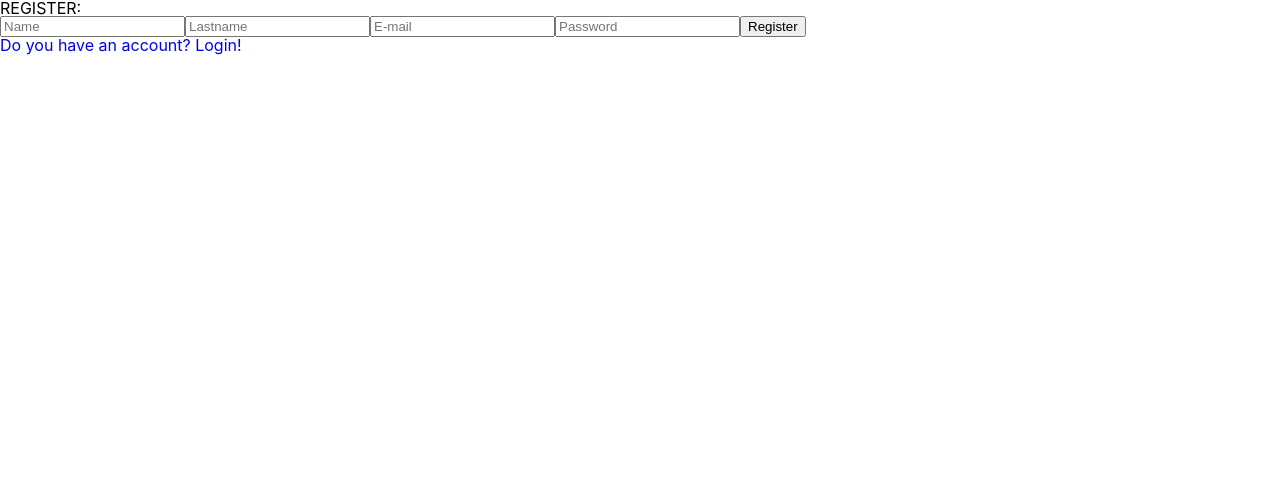
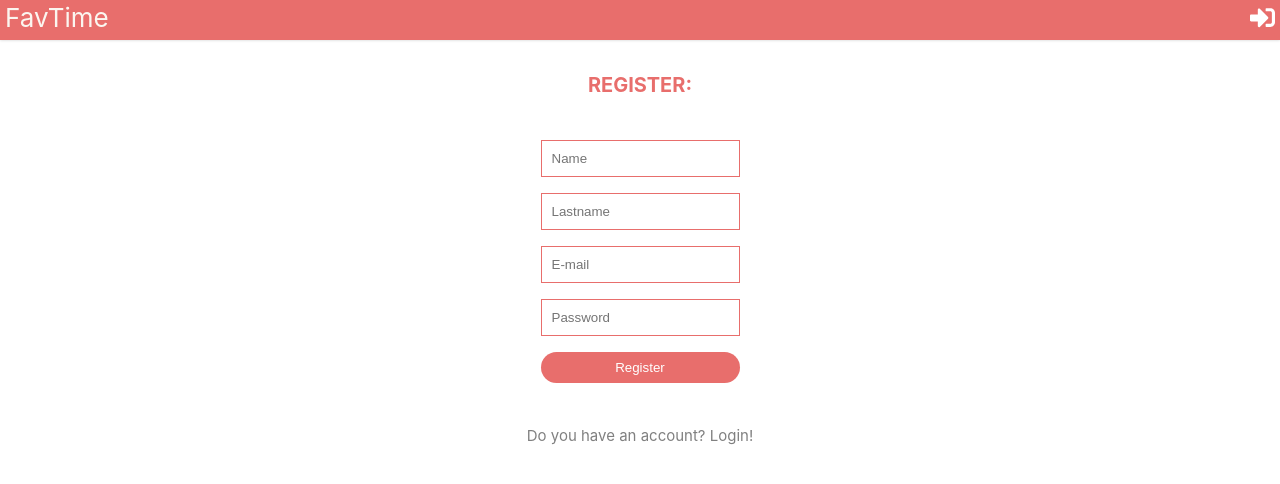
Before and after one commit to CarlaNavia/favtime-refactoring-client, a React (Create React App) app: page /register in a window 1280 px wide. Shown: the top 484 px of the page. Built offline with nearby package versions, Linux system fonts and the light colour scheme; no server answers.

Commit message:
login and register css done

```diff
--- a/src/pages/Home/Home.css
+++ b/src/pages/Home/Home.css
@@ -14,7 +14,7 @@
   background-color: #e86e6c;
   border-radius: 2rem;
   color: #fff;
-  padding: .5rem 1rem;
+  padding: 0.5rem 1rem;
 }
 .btn-link:hover,
 .btn-link:focus,
@@ -25,3 +25,7 @@
   transition: box-shadow ease-in-out 150ms, transform ease-in-out 150ms;
   transition-delay: 50ms;
 }
+
+.home-page {
+  margin-top: 200px;
+}
--- a/src/pages/Home/Home.js
+++ b/src/pages/Home/Home.js
@@ -22,7 +22,7 @@ function Home() {
       <Navbar />
 
       <main>
-        <article>
+        <article className="home-page">
           <h2 className="home-title">What are you looking for?</h2>
 
           <TypesList types={types} />
--- /dev/null
+++ b/src/pages/Login/Login.css
@@ -0,0 +1,45 @@
+.login-page {
+    align-items: center;
+    display: flex;
+    flex-direction: column;
+  }
+  .login-title {
+    color: #e86e6c;
+    font-size: 20px;
+    font-weight: bold;
+    margin-top: 60px;
+    padding: 15px;
+    text-align: center;
+  }
+  .login-form {
+    display: flex;
+    flex-direction: column;
+    margin: 30px;
+  }
+  .input-form {
+    border: 1px solid #e86e6c;
+    padding: 10px;
+  }
+
+  .login-form-button{
+    background-color: #e86e6c;
+    border-radius: 2rem;
+    border:none;
+    color: #fff;
+    padding: 0.5rem 1rem;
+  }
+  .login-form-button:hover,
+  .login-form-button:focus,
+  .login-form-button:active {
+    box-shadow: 5px 10px 10px rgba(0, 0, 0, 0.2);
+    -webkit-transform: scale(1.1);
+    transform: scale(1.1);
+    transition: box-shadow ease-in-out 150ms, transform ease-in-out 150ms;
+    transition-delay: 50ms;
+  }
+  .expl-title {
+    color: grey;
+    font-size: 15px;
+    padding: 15px;
+    text-align: center;
+  }
--- a/src/pages/Login/Login.js
+++ b/src/pages/Login/Login.js
@@ -2,6 +2,8 @@ import { useState, useEffect } from "react";
 import { Link, useHistory } from "react-router-dom";
 import { withAuth } from "../../lib/AuthProvider";
 import PropTypes from "prop-types";
+import Navbar from "../../components/common/Navbar/Navbar";
+import "./Login.css";
 
 const Login = ({ isLoggedIn = false, login = () => {} }) => {
   const [email, setEmail] = useState("");
@@ -24,29 +26,36 @@ const Login = ({ isLoggedIn = false, login = () => {} }) => {
 
   return (
     <>
-      <h1>LOGIN:</h1>
+      <Navbar />
+      <div className="login-page">
+        <h1 className="login-title">LOGIN:</h1>
 
-      <form onSubmit={handleSubmit}>
+        <form onSubmit={handleSubmit} className="login-form">
           <input
             type="email"
             name="email"
+            className="input-form"
             value={email}
             placeholder="E-mail"
             onChange={(e) => handleInputChange(e, setEmail)}
           />
-
+          <br />
           <input
             type="password"
             name="password"
+            className="input-form"
             value={password}
             placeholder="Password"
             onChange={(e) => handleInputChange(e, setPassword)}
           />
-
-        <input type="submit" value="Login" />
+          <br />
+          <input type="submit" value="Login" className="login-form-button" />
         </form>
 
-      <Link to="/register">You don't have an account? Register!</Link>
+        <Link className="expl-title" to="/register">
+          You don't have an account? Register!
+        </Link>
+      </div>
     </>
   );
 };
--- /dev/null
+++ b/src/pages/Register/Register.css
@@ -0,0 +1,45 @@
+.register-page {
+    align-items: center;
+    display: flex;
+    flex-direction: column;
+  }
+  .register-title {
+    color: #e86e6c;
+    font-size: 20px;
+    font-weight: bold;
+    margin-top: 60px;
+    padding: 15px;
+    text-align: center;
+  }
+  .register-form {
+    display: flex;
+    flex-direction: column;
+    margin: 30px;
+  }
+  .input-form {
+    border: 1px solid #e86e6c;
+    padding: 10px;
+  }
+
+  .register-form-button{
+    background-color: #e86e6c;
+    border-radius: 2rem;
+    border:none;
+    color: #fff;
+    padding: 0.5rem 1rem;
+  }
+  .register-form-button:hover,
+  .register-form-button:focus,
+  .register-form-button:active {
+    box-shadow: 5px 10px 10px rgba(0, 0, 0, 0.2);
+    -webkit-transform: scale(1.1);
+    transform: scale(1.1);
+    transition: box-shadow ease-in-out 150ms, transform ease-in-out 150ms;
+    transition-delay: 50ms;
+  }
+  .expl-title {
+    color: grey;
+    font-size: 15px;
+    padding: 15px;
+    text-align: center;
+  }
--- a/src/pages/Register/Register.js
+++ b/src/pages/Register/Register.js
@@ -2,6 +2,8 @@ import { useState, useEffect } from "react";
 import { Link, useHistory } from "react-router-dom";
 import { withAuth } from "../../lib/AuthProvider";
 import PropTypes from "prop-types";
+import Navbar from "../../components/common/Navbar/Navbar";
+import "./Register.css";
 
 const Register = ({ isLoggedIn = false, register = () => {} }) => {
   const [firstName, setFirstName] = useState("");
@@ -12,7 +14,7 @@ const Register = ({ isLoggedIn = false, register = () => {} }) => {
 
   const handleSubmit = (event) => {
     event.preventDefault();
-    register({firstName, lastName, email, password});
+    register({ firstName, lastName, email, password });
   };
 
   const handleInputChange = (event, setter) => {
@@ -26,45 +28,57 @@ const Register = ({ isLoggedIn = false, register = () => {} }) => {
 
   return (
     <>
-      <h1>REGISTER:</h1>
-
-      <form onSubmit={handleSubmit}>
+      <Navbar />
+      <h1 className="register-title">REGISTER:</h1>
+      <div className="register-page">
+        <form onSubmit={handleSubmit} className="register-form">
           <input
             type="text"
             name="firstName"
+            className="input-form"
             value={firstName}
             placeholder="Name"
             onChange={(e) => handleInputChange(e, setFirstName)}
           />
-
+          <br />
           <input
             type="text"
             name="lastName"
+            className="input-form"
             value={lastName}
             placeholder="Lastname"
             onChange={(e) => handleInputChange(e, setLastName)}
           />
-
+          <br />
           <input
             type="email"
             name="email"
+            className="input-form"
             value={email}
             placeholder="E-mail"
             onChange={(e) => handleInputChange(e, setEmail)}
           />
-
+          <br />
           <input
             type="password"
             name="password"
+            className="input-form"
             value={password}
             placeholder="Password"
             onChange={(e) => handleInputChange(e, setPassword)}
           />
-
-        <input type="submit" value="Register" />
+          <br />
+          <input
+            type="submit"
+            value="Register"
+            className="register-form-button"
+          />
         </form>
 
-      <Link to="/login">Do you have an account? Login!</Link>
+        <Link className="expl-title" to="/login">
+          Do you have an account? Login!
+        </Link>
+      </div>
     </>
   );
 };
```
Lines whose indentation alone changed are shown as unchanged.
